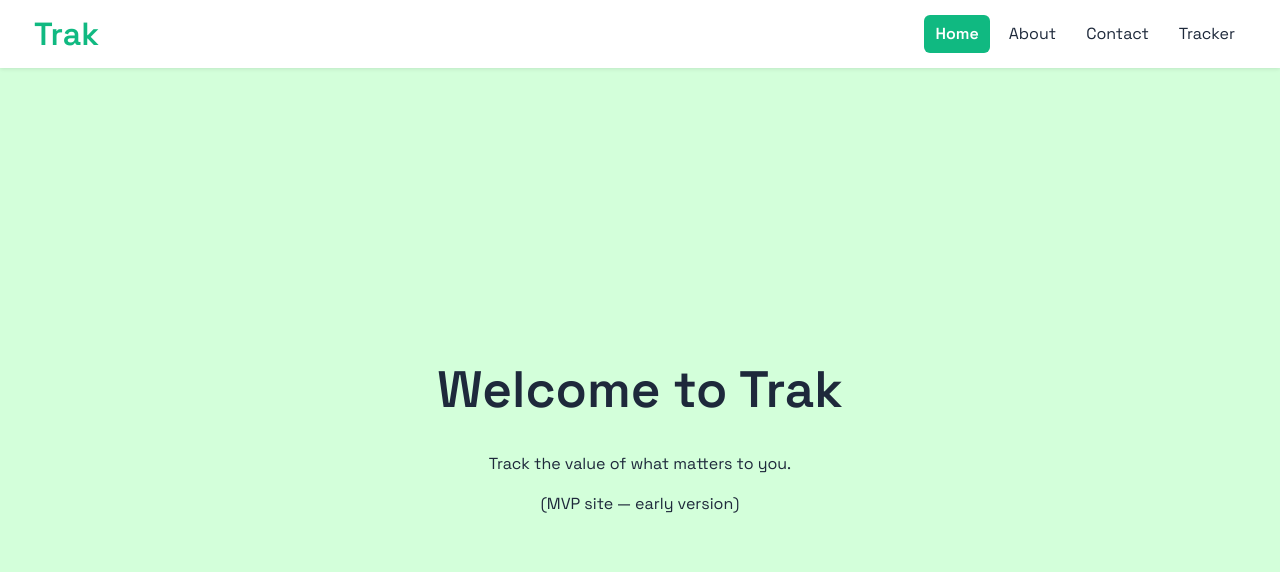
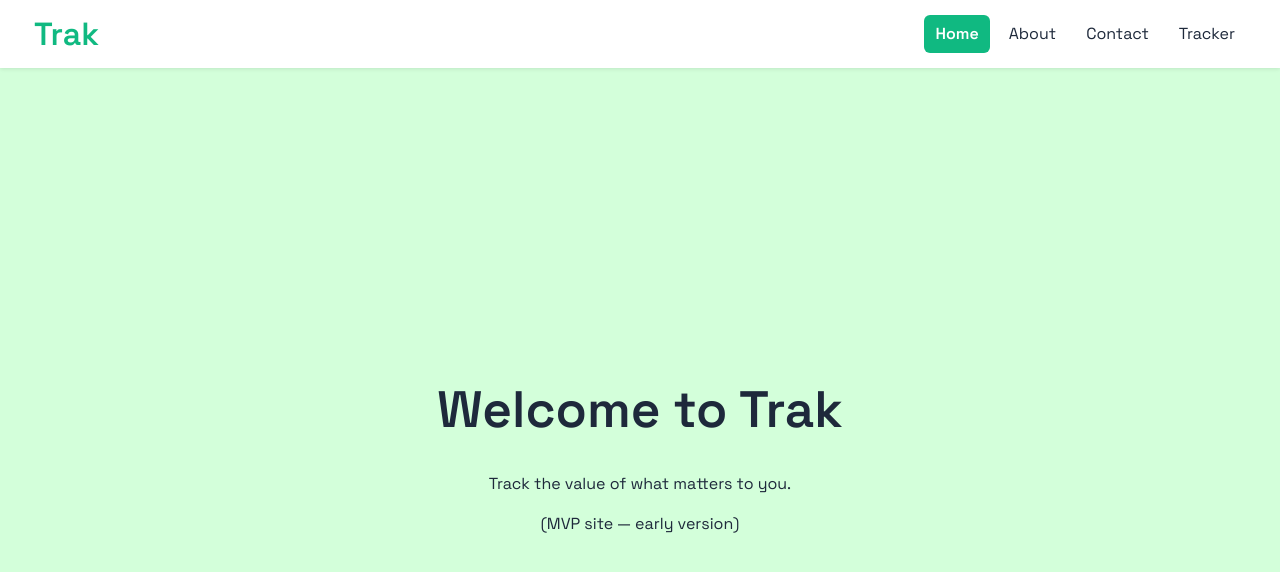
Before and after one commit to liam-mccb/vaultprices, a React (Vite) app: page / in a window 1280 px wide. Shown: the top 572 px of the page. Built offline with nearby package versions, Linux system fonts and the light colour scheme.

Commit message:
Fixed minor issue on tracker site where text clipped Navbar

```diff
--- a/src/styles.css
+++ b/src/styles.css
@@ -8,7 +8,7 @@
 /* General Page Styling */
 body {
   margin: 0;
-  padding-top: 60px; /* Ensures content clears the fixed navbar */
+  padding-top: 100px; /* Ensures content clears the fixed navbar */
   font-family: 'Space Grotesk', sans-serif;
   background-color: #d3ffda;
   color: #1e293b;
```
